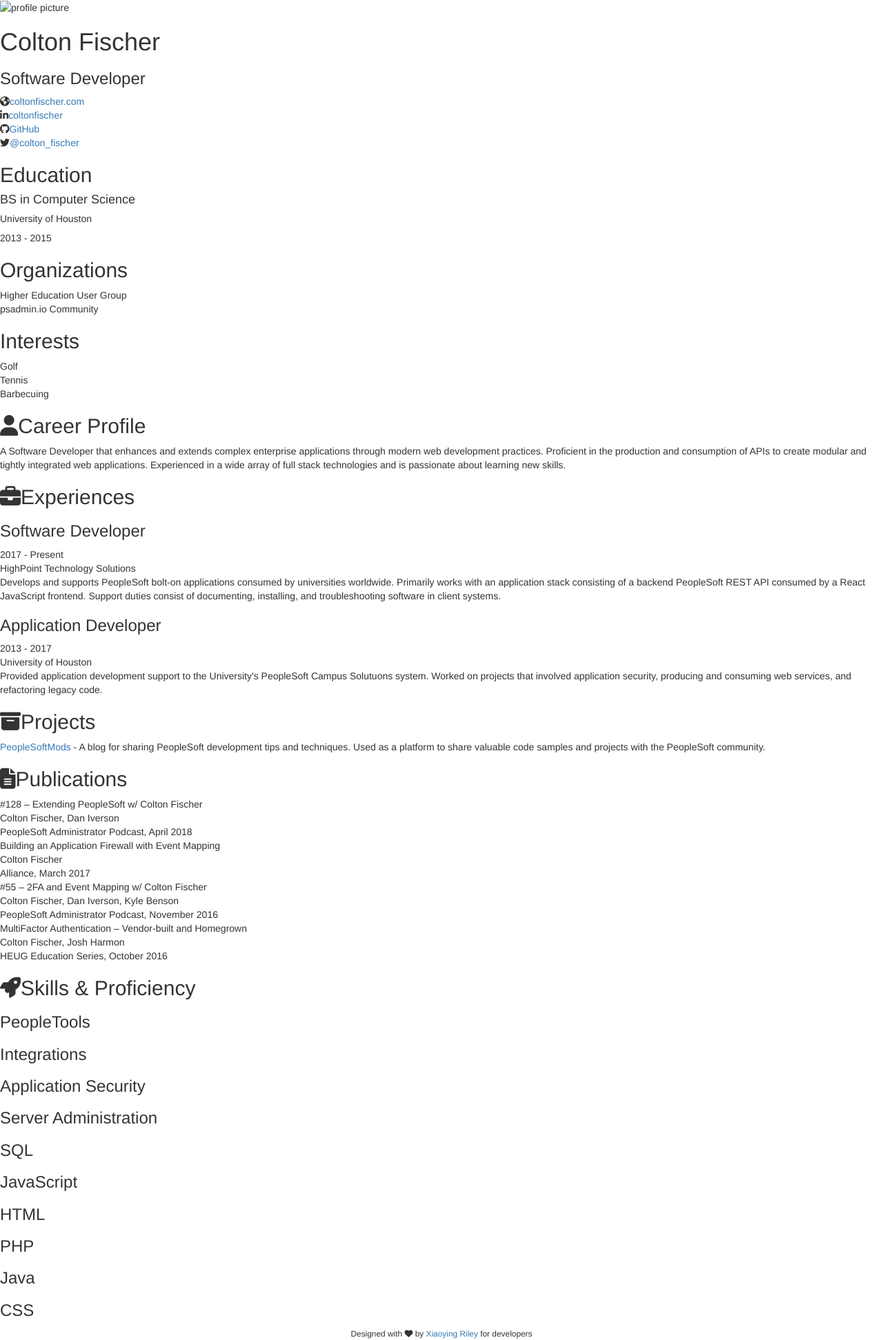
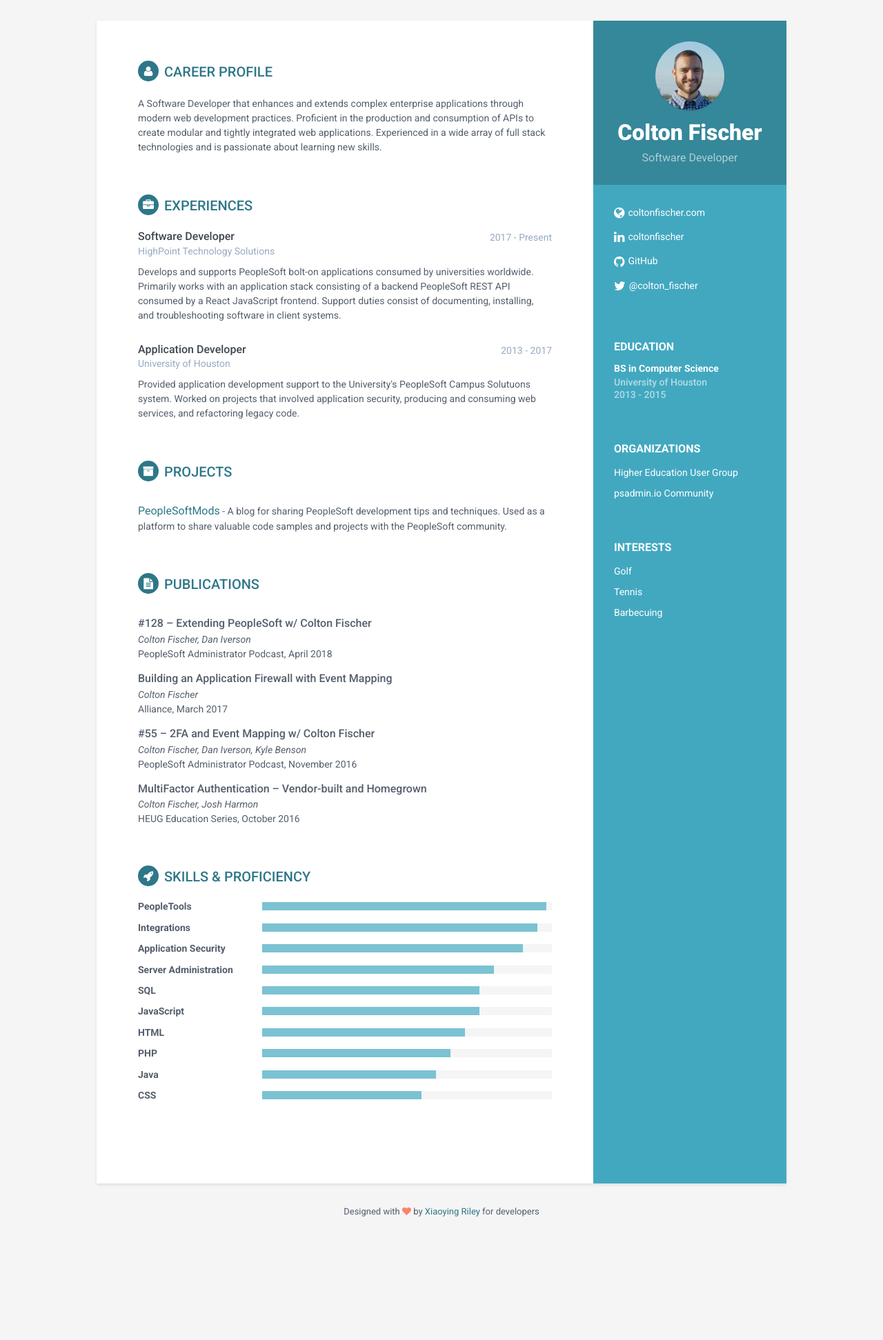
Before and after one commit to coltonfischer/coltonfischer, a Jekyll site: the page built from index.html, in a window 1280 px wide. Shown: the whole page at 69% size. Built offline with Jekyll 4.4.1, drawn with Linux system fonts in a browser that asks for light colours; nearby versions of some CDN libraries; library files that are not in the unit come from our copies; after the commit the page ends 1798 px from its top, so only the background shows below that.

```diff
--- a/_config.yml
+++ b/_config.yml
@@ -1,7 +1,7 @@
 # Site Settings
 title: My Resume
 url: 'http://coltonfischer.com'
-baseurl: 'coltonfischer' #change it according to your repository name
+baseurl: '/coltonfischer' #change it according to your repository name
 about: False # set to False or comment line if you want to remove the "How to use?" in the sidebar
 
 
```
